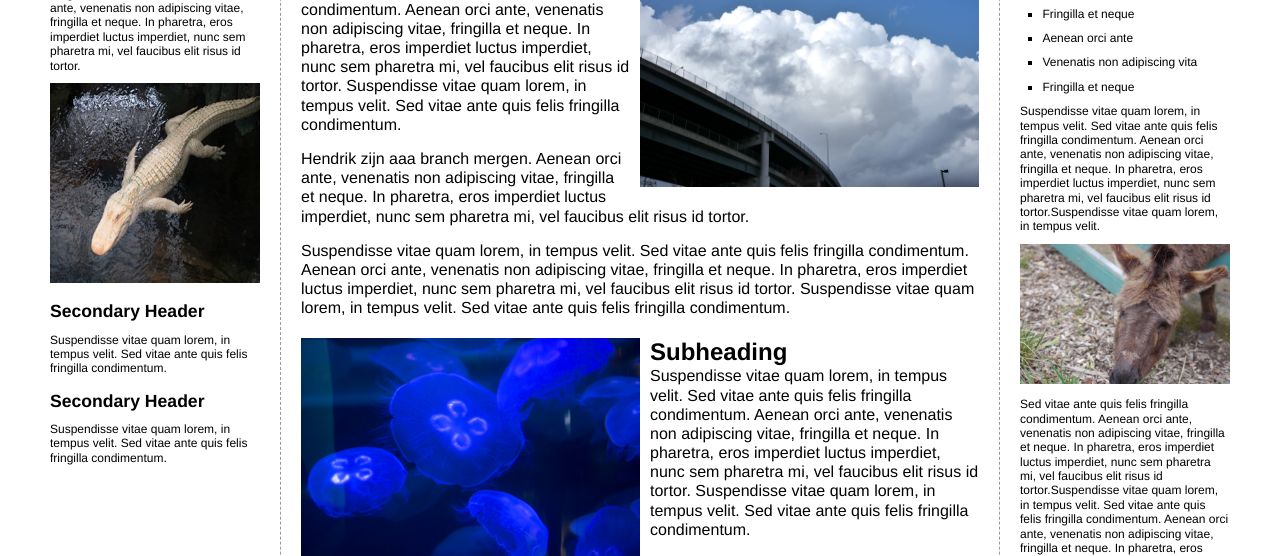
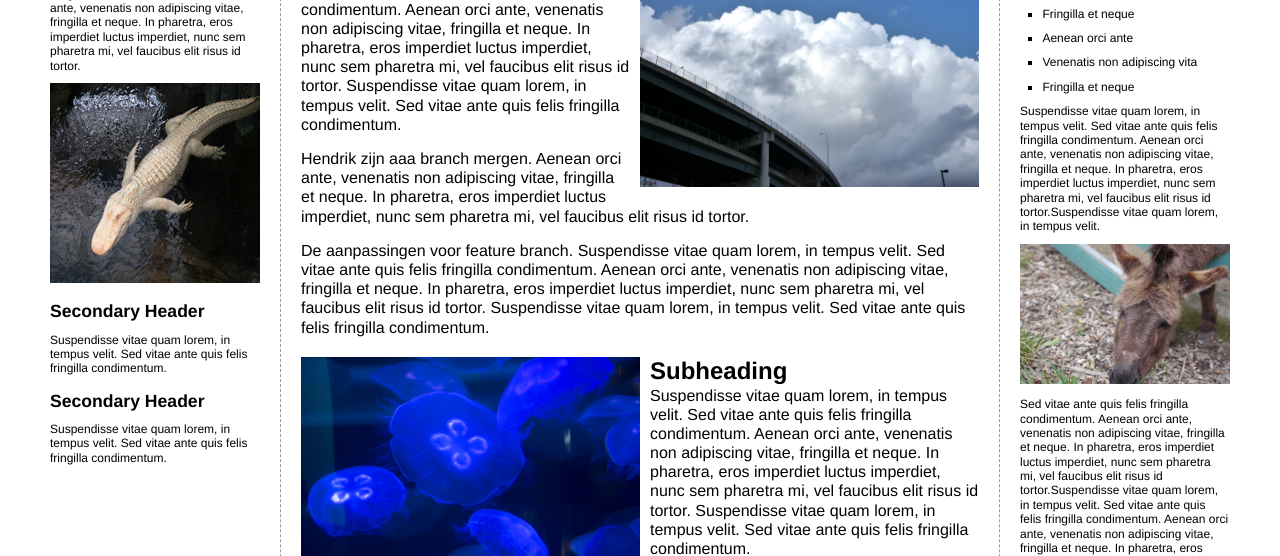
Before and after one commit to Ruineskill/dww2-hdw, a plain HTML site: page index.html in a window 1280 px wide. Shown: the part 242-798 px from the top of the page. Drawn offline with Linux system fonts and the light colour scheme.

Commit message:
feature branch commit

```diff
--- a/index.html
+++ b/index.html
@@ -48,6 +48,7 @@
               pharetra mi, vel faucibus elit risus id tortor.
             </p>
             <p>
+              De aanpassingen voor feature branch.
               Suspendisse vitae quam lorem, in tempus velit. Sed vitae ante quis
               felis fringilla condimentum. Aenean orci ante, venenatis non
               adipiscing vitae, fringilla et neque. In pharetra, eros imperdiet
```
